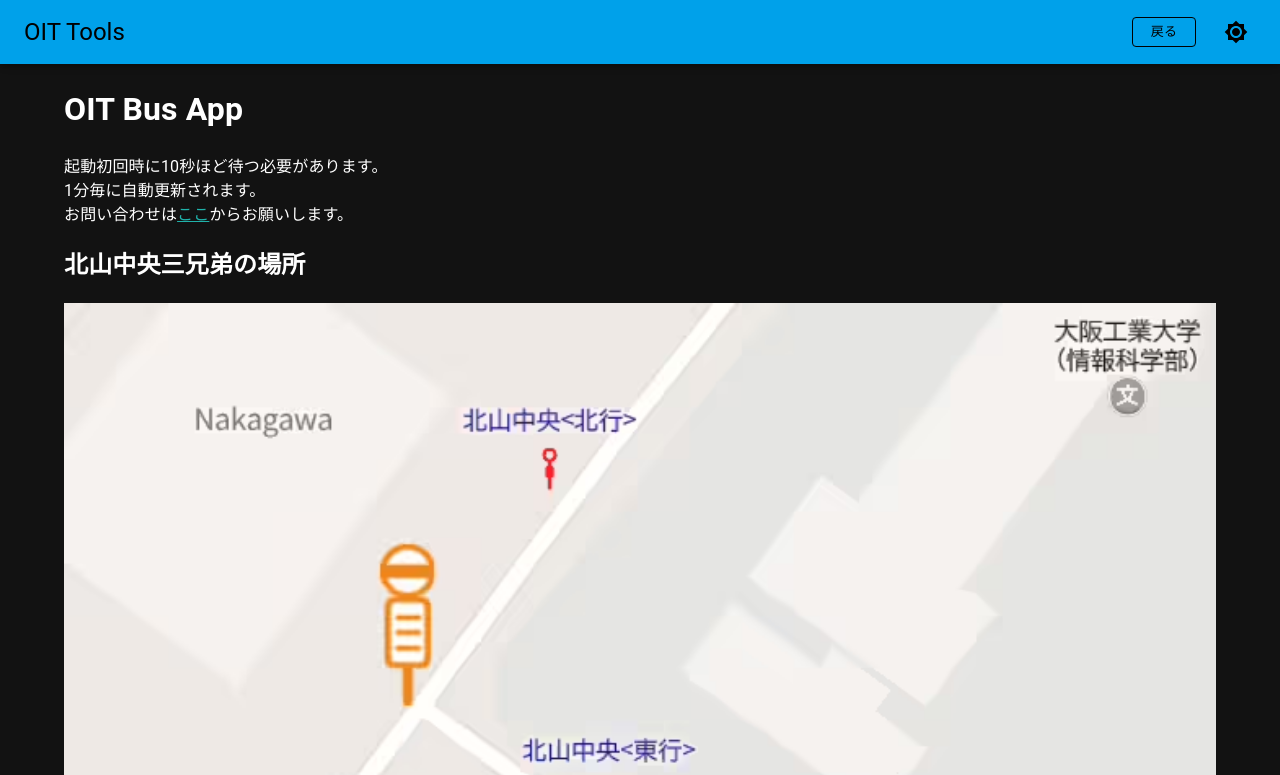
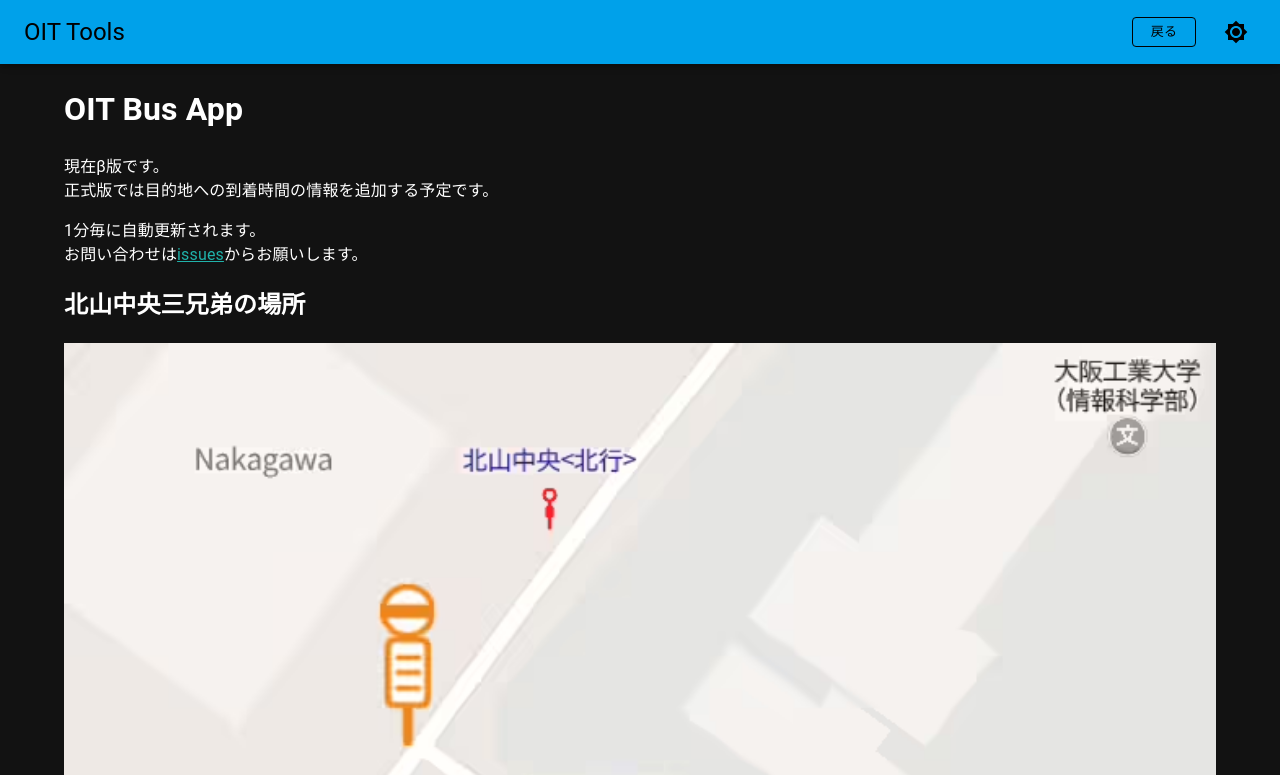
Before and after one commit to yashikota/bus-frontend, a React (Vite) app: page /about in a window 1280 px wide. Shown: the top 775 px of the page. Built offline with nearby package versions, Linux system fonts and the light colour scheme.

Commit message:
chore update

```diff
--- a/src/about.md
+++ b/src/about.md
@@ -1,8 +1,10 @@
 # OIT Bus App
 
-起動初回時に10秒ほど待つ必要があります。
+現在β版です。
+正式版では目的地への到着時間の情報を追加する予定です。
+
 1分毎に自動更新されます。
-お問い合わせは[ここ](https://github.com/oit-tools/bus-frontend/issues)からお願いします。
+お問い合わせは[issues](https://github.com/oit-tools/bus-frontend/issues)からお願いします。
 
 ## 北山中央三兄弟の場所
 
--- a/src/components/card.tsx
+++ b/src/components/card.tsx
@@ -69,7 +69,7 @@ export const CardComponent = (props: Bus) => {
                 >
                     {Stand === "OIT"
                         ? `${BusStop} → ${Name}`
-                        : `${Name} → ${BusStop}`}
+                        : `${BusStop} ${Name} → ${Stand}`}
                 </Typography>
 
                 <Typography
--- a/src/components/tabs.tsx
+++ b/src/components/tabs.tsx
@@ -130,7 +130,7 @@ export default function BusTimetable() {
                     <Clock />
                 </Typography>
                 <Typography variant="subtitle1" align="right">
-                    [β版]到着時刻を追加予定
+                    （β版）
                 </Typography>
             </Box>
             <Box sx={{ width: "100%" }}>
```
